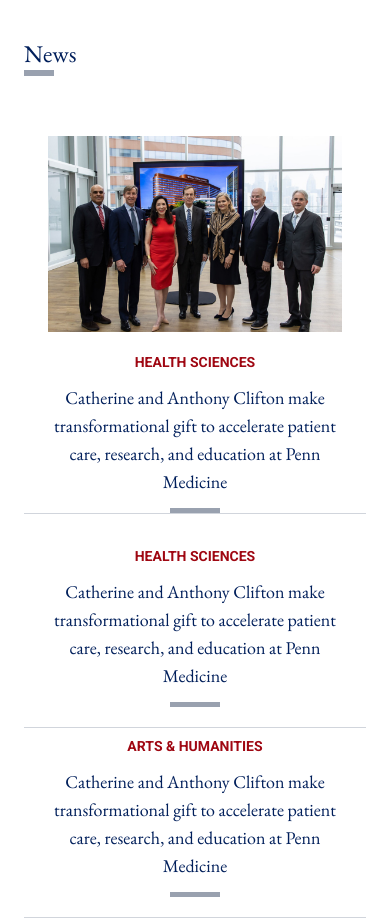
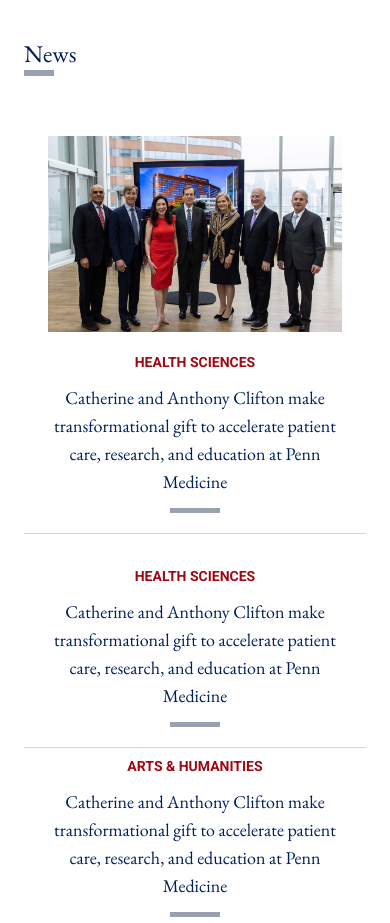
Before and after one commit to gisachris/upenn_css_gate_project, a website: page index.html in a window 390 px wide. Shown: the part 1460-2383 px from the top of the page. Drawn offline with nearby package versions, Linux system fonts and the light colour scheme; files that its build step writes are made by us from their sources.

```diff
--- a/index.html
+++ b/index.html
@@ -143,7 +143,7 @@
                 <div id="newsCardHolder"
                     class="grid auto-rows-auto mt-[60px] gap-y-6 sm:grid-cols-4 h-fit sm:border-l sm:border-gray-300 sm:px-4">
                     <div id="card1"
-                        class="w-full flex flex-col gap-y-3 items-center px-6 sm:px-0 border-b border-gray-300 sm:col-span-2">
+                        class="w-full flex flex-col gap-y-3 items-center px-6 sm:px-0 pb-5 border-b border-gray-300 sm:col-span-2">
                         <span class="w-full">
                             <img src="./public/imgs/grid1.jpeg" alt="">
                         </span>
```
